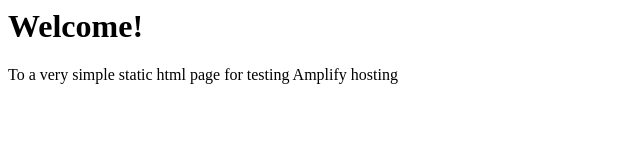
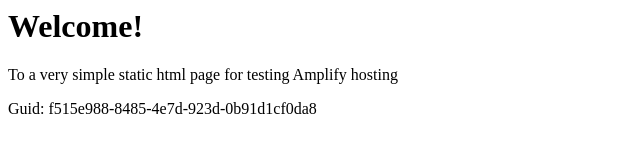
Before and after one commit to aws-aemilia-gru/Github-PR-Commit-Integration-Test-DoNotTouch-v1-prod-sa-east-1, a website: page src/index.html in a window 1280 px wide. Shown: the whole page, without its empty margins (0-640 px from the left). Drawn offline with Linux system fonts and the light colour scheme.

Commit message:
commit from integ tests

```diff
--- a/src/index.html
+++ b/src/index.html
@@ -1,3 +1,5 @@
+
+
 <html lang="en">
 
 <head>
@@ -10,6 +12,6 @@
 <body>
     <h1>Welcome!</h1>
     <p>To a very simple static html page for testing Amplify hosting</p>
-</body>
+    <p>Guid: f515e988-8485-4e7d-923d-0b91d1cf0da8</p></body>
 
 </html>
```
